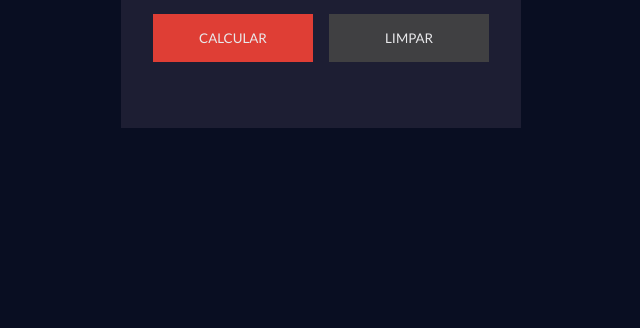
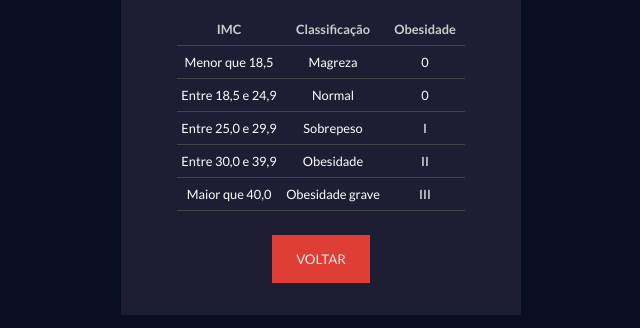
Before and after one commit to titiushadow/Calcular-IMC, a plain HTML site: page Index.html in a window 1280 px wide. Shown: the part 472-800 px from the top of the page, without its empty margins (319-959 px from the left). Drawn offline with Linux system fonts and the light colour scheme.

Commit message:
Finalizando a primeira parte do script

```diff
--- a/Index.html
+++ b/Index.html
@@ -45,7 +45,7 @@
                 </div>
             </form>
         </div>
-        <div id="result-container" class="hide">
+        <div id="result-container">
             <p id="imc-number">Seu IMC: <span></span></p>
             <p id="imc-info">Situação atual: <span></span></p>
             <h3>Confira as classificações</h3>
--- a/js/scripts.js
+++ b/js/scripts.js
@@ -0,0 +1,73 @@
+// IMC DATA
+const data = [
+{
+    min: 0,
+    max: 18.4,
+    classification: "Menor que 18,5",
+    info: "Magreza",
+    obesity: "0",
+},
+{
+    min: 18.5,
+    max: 24.9,
+    classification: "Entre 18,5 e 24,9",
+    info: "Normal",
+    obesity: "0",
+},
+{
+    min: 25,
+    max: 29.9,
+    classification: "Entre 25,0 e 29,9",
+    info: "Sobrepeso",
+    obesity: "I",
+},
+{
+    min: 30,
+    max: 39.9,
+    classification: "Entre 30,0 e 39,9",
+    info: "Obesidade",
+    obesity: "II",
+},
+{
+    min: 40,
+    max: 99,
+    classification: "Maior que 40,0",
+    info: "Obesidade grave",
+    obesity: "III",
+},
+];
+
+// Seleção de elementos
+const imcTable = document.querySelector("#imc-table");
+
+const heightInput = document.querySelector("#height");
+const weightInput = document.querySelector("#weight");
+const calcBtn = document.querySelector("#calc-btn");
+const clearBtn = document.querySelector("#clear-btn");
+
+// Funções
+function createTable(data) {
+    data.forEach((item) => {
+      const div = document.createElement("div");
+      div.classList.add("table-data");
+
+      const classification = document.createElement("p");
+      classification.innerText = item.classification;
+
+      const info = document.createElement("p");
+      info.innerText = item.info;
+
+      const obesity = document.createElement("p");
+      obesity.innerText = item.obesity;
+
+      div.appendChild(classification);
+      div.appendChild(info);
+      div.appendChild(obesity);
+
+      imcTable.appendChild(div);
+    });
+  }
+// Inicialização
+createTable(data);
+
+// Eventos
```
